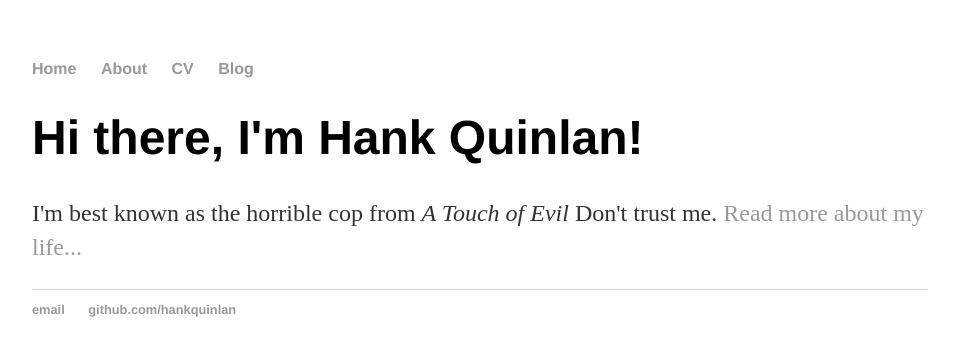
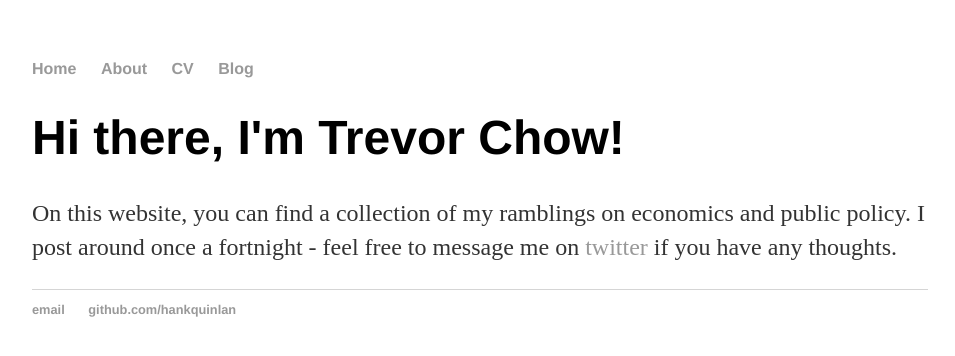
Before and after one commit to tmychow/tmychow.github.io, a Jekyll site: the page built from index.html, in a window 1280 px wide. Shown: the top 356 px of the page, without its empty margins (160-1115 px from the left). Built offline with Jekyll 4.4.1, drawn with Linux system fonts in a browser that asks for light colours.

Commit message:
Update index with me

```diff
--- a/index.html
+++ b/index.html
@@ -1,8 +1,8 @@
 ---
 layout: default
-title: Hank Quinlan, Horrible Cop
+title: Trevor's Mostly Economic Musings
 ---
 <div class="blurb">
-	<h1>Hi there, I'm Hank Quinlan!</h1>
-	<p>I'm best known as the horrible cop from <em>A Touch of Evil</em> Don't trust me. <a href="/about">Read more about my life...</a></p>
+	<h1>Hi there, I'm Trevor Chow!</h1>
+	<p>On this website, you can find a collection of my ramblings on economics and public policy. I post around once a fortnight - feel free to message me on <a href="https://twitter.com/tmychow">twitter</a> if you have any thoughts.</p>
 </div><!-- /.blurb -->
```
